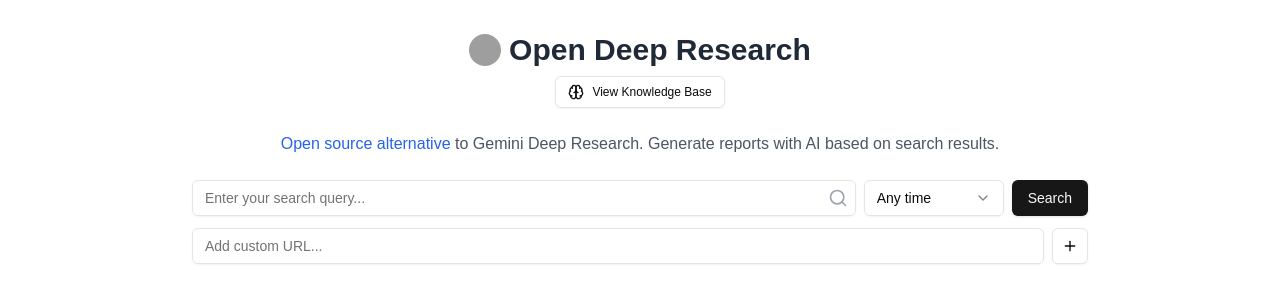
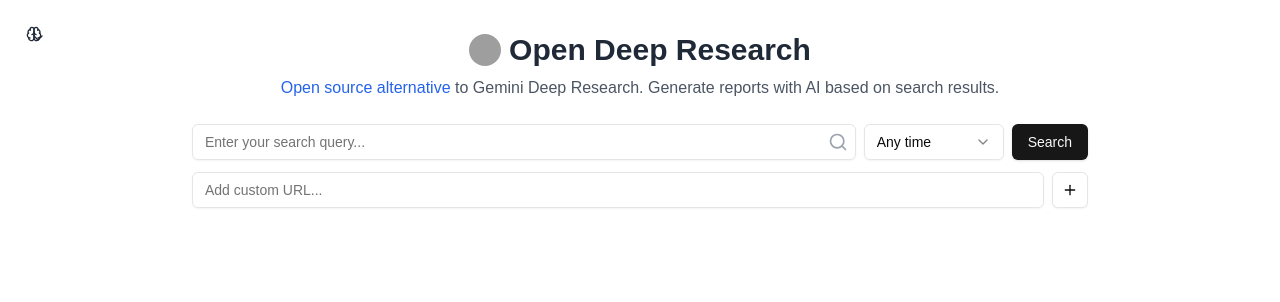
Before and after one commit to ytthuan/open-deep-research, a Next.js app: page / in a window 1280 px wide. Shown: the top 302 px of the page. Built offline with nearby package versions, Linux system fonts and the light colour scheme; grey boxes are pictures that could not be loaded; a web font is replaced by a local one.

Commit message:
make it a brain

```diff
--- a/app/page.tsx
+++ b/app/page.tsx
@@ -426,6 +426,21 @@
 
         <div className='mb-3'>
           <h1 className='mb-2 text-center text-gray-800 flex items-center justify-center gap-2'>
+            <Button
+              variant='ghost'
+              size='icon'
+              className='absolute left-4 top-4 hover:bg-gray-100 transition-colors'
+              onClick={() => setSidebarOpen(true)}
+            >
+              <div className='relative'>
+                <Brain className='h-5 w-5' />
+                <ChevronDown
+                  className={`h-3 w-3 absolute -right-1 -bottom-1 transition-transform ${
+                    sidebarOpen ? 'transform rotate-180' : ''
+                  }`}
+                />
+              </div>
+            </Button>
             <img
               src='/apple-icon.png'
               alt='Open Deep Research'
@@ -435,17 +450,6 @@
               Open Deep Research
             </span>
           </h1>
-          <div className='flex justify-center gap-2 mb-6'>
-            <Button
-              variant='outline'
-              size='sm'
-              className='gap-2'
-              onClick={() => setSidebarOpen(true)}
-            >
-              <Brain className='h-4 w-4' />
-              View Knowledge Base
-            </Button>
-          </div>
           <p className='text-center text-gray-600 mb-6'>
             <a
               href='https://github.com/btahir/open-deep-research'
```
